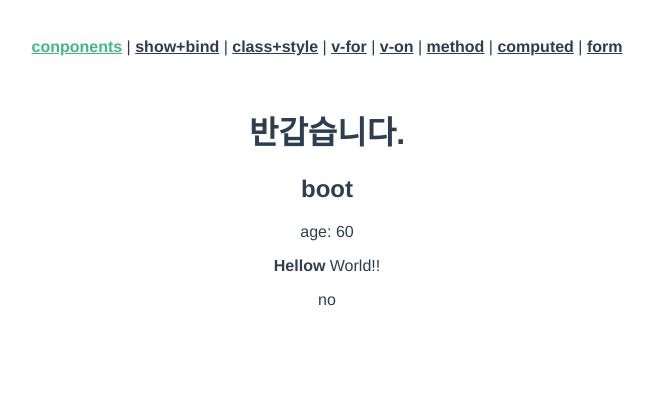
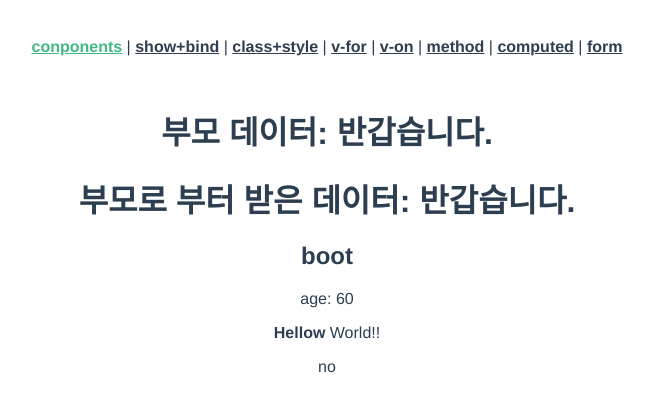
Before and after one commit to younhoso/Vue_JS--Cli, a Vue app in the folder daily-report-project/: page / in a window 1280 px wide. Shown: the top 410 px of the page, without its empty margins (313-966 px from the left). Built offline with nearby package versions, Linux system fonts and the light colour scheme.

Commit message:
190819 커밋

```diff
--- a/daily-report-project/src/components/1.conponents.vue
+++ b/daily-report-project/src/components/1.conponents.vue
@@ -1,6 +1,7 @@
 <template>
   <div>
-    <h1>{{ msg }}</h1>
+    <h1>부모 데이터: {{ msg }}</h1>
+    <props :msg="msg"/>
     <h2>{{ author }}</h2>
     <p>age: {{age * 2}}</p>
     <p v-html="article"></p>
@@ -9,9 +10,13 @@
 </template>
 
 <script>
+import Props from '@/components/9.props.vue';
 export default {
   name: 'HelloWorld',
-   data(){
+  components: {
+    Props
+  },
+  data(){
     return {
       msg: '반갑습니다.',
       author: 'boot',
@@ -27,18 +32,4 @@ export default {
 
 <!-- Add "scoped" attribute to limit CSS to this component only -->
 <style scoped lang="scss">
-h3 {
-  margin: 40px 0 0;
-}
-ul {
-  list-style-type: none;
-  padding: 0;
-}
-li {
-  display: inline-block;
-  margin: 0 10px;
-}
-a {
-  color: #42b983;
-}
 </style>
--- /dev/null
+++ b/daily-report-project/src/components/9.props.vue
@@ -0,0 +1,23 @@
+<template>
+    <div>
+        <!--props는 부모로부터 자식컴포넌트에게 전달되는 데이터 -->
+        <h1>부모로 부터 받은 데이터: {{msg}}</h1>
+    </div>
+</template>
+
+<script>
+    export default {
+        name: 'New',
+        methods: {},
+        computed: {},
+        data() {
+            return{}
+        },
+        props: {    //자식이 데이터를 props로 받는다.(object형식 또는 배열 형식으로)
+            msg: String
+        }
+    }
+</script>
+
+<style lang="scss" scoped>
+</style>
```
